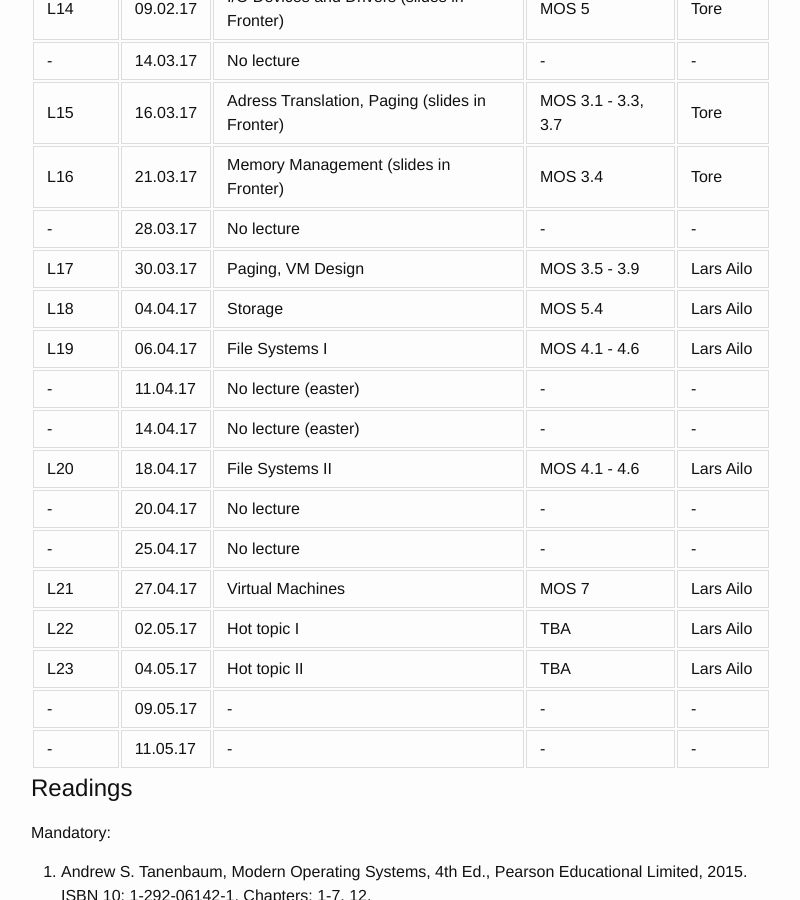
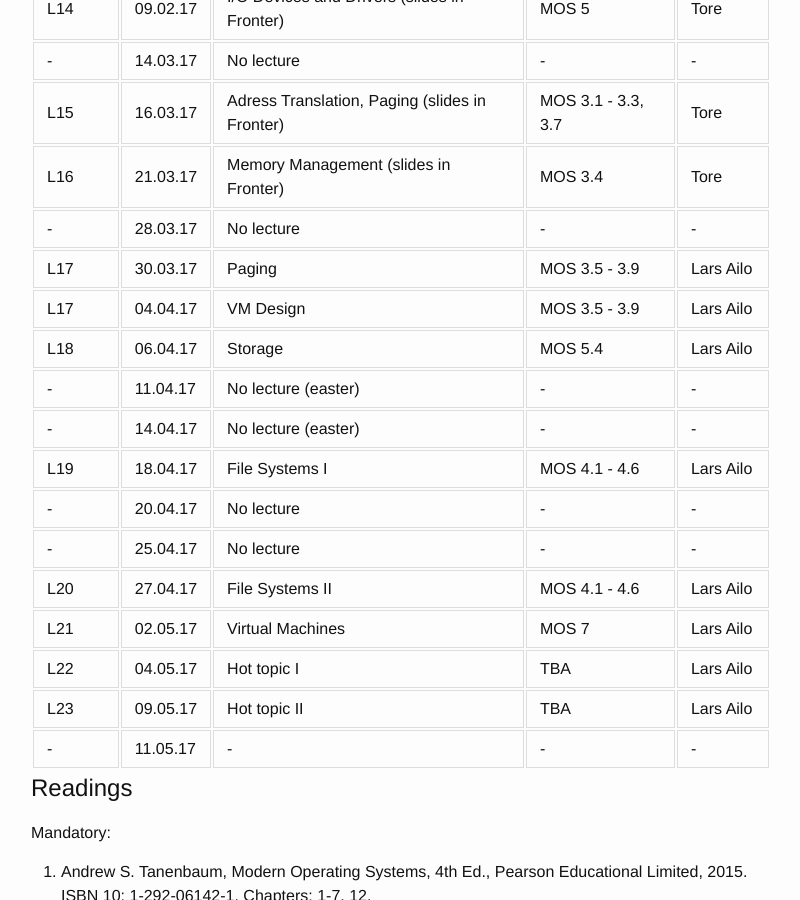
Before and after one commit to uit-inf-2201-s17/uit-inf-2201-s17.github.io, a Jekyll site: the page built from index.md, in a window 1280 px wide and 900 px high, scrolled down 1666 px. Shown: the whole window, without its empty margins (239-1039 px from the left). Built offline with Jekyll 4.4.1, drawn with Linux system fonts in a browser that asks for light colours.

Commit message:
Updated lecture plan

```diff
--- a/index.md
+++ b/index.md
@@ -58,18 +58,18 @@ Refer to the lecture and mandatory assignment plan, and e-mails, for which room
 | L15 | 16.03.17 | Adress Translation, Paging (slides in Fronter) | MOS 3.1 - 3.3, 3.7| Tore |
 | L16 | 21.03.17 | Memory Management (slides in Fronter) | MOS 3.4 | Tore |
 | -   | 28.03.17 | No lecture | -| - |
-| L17 | 30.03.17 | Paging, VM Design | MOS 3.5 - 3.9 | Lars Ailo |
-| L18 | 04.04.17 | Storage | MOS 5.4 | Lars Ailo |
-| L19 | 06.04.17 | File Systems I | MOS 4.1 - 4.6 | Lars Ailo |
+| L17 | 30.03.17 | Paging | MOS 3.5 - 3.9 | Lars Ailo |
+| L17 | 04.04.17 | VM Design | MOS 3.5 - 3.9 | Lars Ailo |
+| L18 | 06.04.17 | Storage | MOS 5.4 | Lars Ailo |
 | -   | 11.04.17 | No lecture (easter) | - | - |
 | -   | 14.04.17 | No lecture (easter) | - | - |
-| L20 | 18.04.17 | File Systems II | MOS 4.1 - 4.6 | Lars Ailo |
+| L19 | 18.04.17 | File Systems I | MOS 4.1 - 4.6 | Lars Ailo |
 | -   | 20.04.17 | No lecture | - | - |
 | -   | 25.04.17 | No lecture | - | - |
-| L21 | 27.04.17 | Virtual Machines | MOS 7 | Lars Ailo |
-| L22 | 02.05.17 | Hot topic I | TBA | Lars Ailo |
-| L23 | 04.05.17 | Hot topic II | TBA | Lars Ailo |
-| -   | 09.05.17 | - | - | - |
+| L20 | 27.04.17 | File Systems II | MOS 4.1 - 4.6 | Lars Ailo |
+| L21 | 02.05.17 | Virtual Machines | MOS 7 | Lars Ailo |
+| L22 | 04.05.17 | Hot topic I | TBA | Lars Ailo |
+| L23 | 09.05.17 | Hot topic II | TBA | Lars Ailo |
 | -   | 11.05.17 | - | - | - |
 
 ## Readings
```
